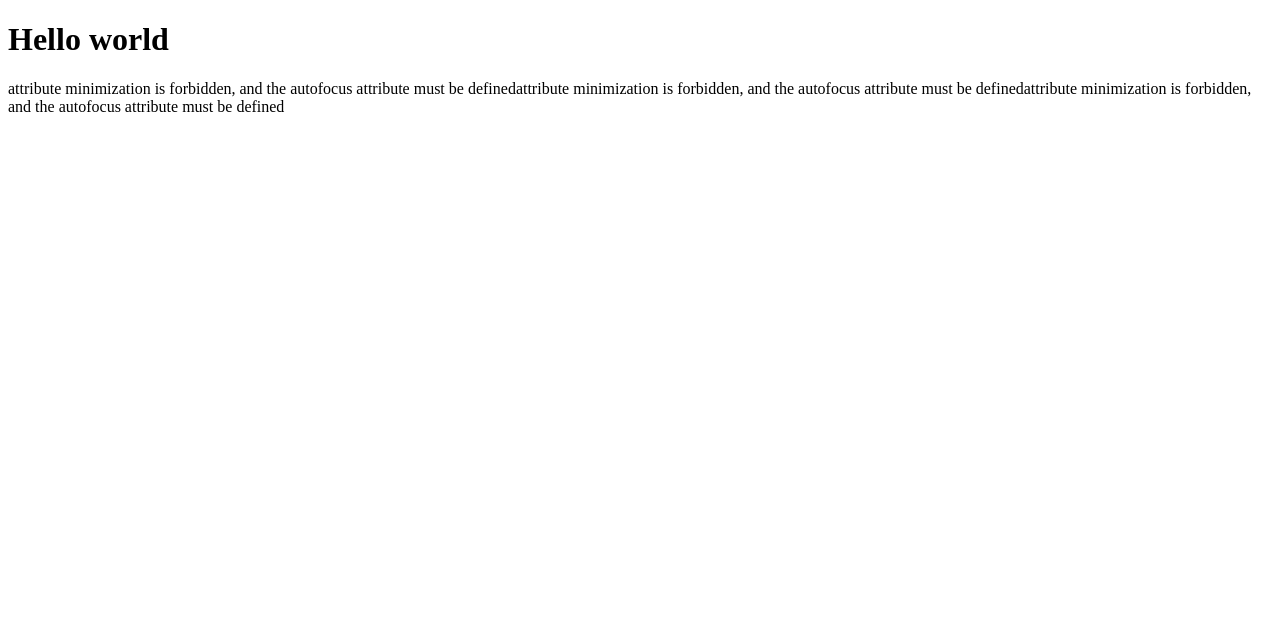
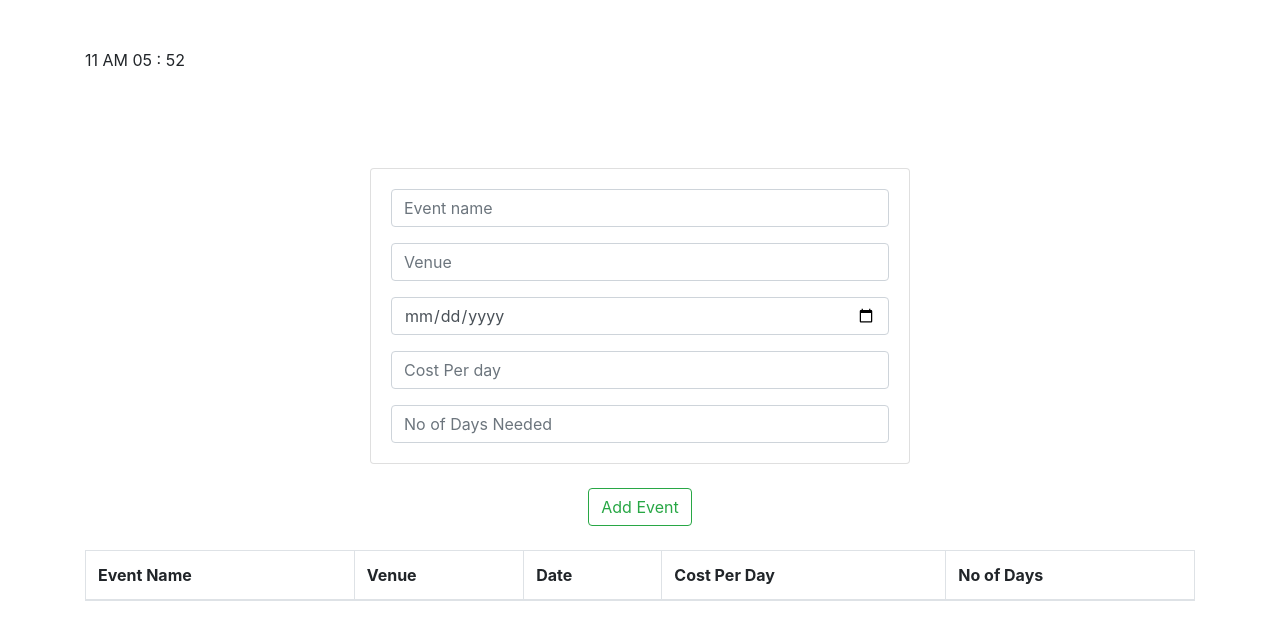
Before and after one commit to pkprabu/Javascript_Practice, a plain HTML site: page index.html in a window 1280 px wide. Drawn offline with nearby package versions, Linux system fonts and the light colour scheme.

Commit message:
Added currentDaytime function

```diff
--- a/index.html
+++ b/index.html
@@ -1,17 +1,106 @@
 <!DOCTYPE html>
 <html lang="en">
+
 <head>
+    <title>Document</title>
     <meta charset="UTF-8">
     <meta name="viewport" content="width=device-width, initial-scale=1.0">
     <meta http-equiv="X-UA-Compatible" content="ie=edge">
-    <title>Document</title>
-    <style>#para {margin-bottom: -20px;}</style>
+    <link rel="stylesheet" href="https://maxcdn.bootstrapcdn.com/bootstrap/4.4.1/css/bootstrap.min.css">
+    <script src="https://ajax.googleapis.com/ajax/libs/jquery/3.4.1/jquery.min.js"></script>
+    <script src="https://cdnjs.cloudflare.com/ajax/libs/popper.js/1.16.0/umd/popper.min.js"></script>
+    <script src="https://maxcdn.bootstrapcdn.com/bootstrap/4.4.1/js/bootstrap.min.js"></script>
+    <style>
+        .disabled-btn-tooltip {
+            display: inline-block;
+        }
+
+        .disabled-btn-tooltip [disabled] {
+            pointer-events: none;
+        }
+    </style>
 </head>
+
 <body>
-    <h1>Hello world</h1>
-    <p id="para">attribute minimization is <span style="margin-top: 20px; margin-bottom: 30px;">forbidden</span>, and the autofocus attribute must be definedattribute minimization is forbidden, and the autofocus attribute must be definedattribute minimization is forbidden, and the autofocus attribute must be defined</p>
-    <!-- <p>attribute minimization is <span style="margin-top: 20px; margin-bottom: 30px;">forbidden</span>, and the autofocus attribute must be definedattribute minimization is forbidden, and the autofocus attribute must be definedattribute minimization is forbidden, and the autofocus attribute must be defined</p> -->
-    <ul id="ul"></ul>
+    <div class="container mb-5">
+        <div id="dayTime" class="mt-5 mb-5"></div>
+        <div class="row">
+            <div class="col-sm-6 offset-sm-3">
+                <div class="card mt-5">
+                    <div class="card-body">
+                        <form id="form">
+                            <div class="row">
+                                <div class="col-sm-12">
+                                    <div class="form-group">
+                                        <input type="text" class="form-control" id="event-name"
+                                            placeholder="Event name">
+                                    </div>
+                                </div>
+                                <div class="col-sm-12">
+                                    <div class="form-group">
+                                        <input type="text" class="form-control" id="venue" placeholder="Venue">
+                                    </div>
+                                </div>
+                                <div class="col-sm-12">
+                                    <div class="form-group">
+                                        <input type="date" class="form-control" id="date" placeholder="Date">
+                                    </div>
+                                </div>
+                                <div class="col-sm-12">
+                                    <div class="form-group">
+                                        <input type="text" class="form-control" id="cost-per-day"
+                                            placeholder="Cost Per day">
+                                    </div>
+                                </div>
+                                <div class="col-sm-12">
+                                    <div class="form-group mb-0">
+                                        <input type="text" class="form-control" id="no-of-days"
+                                            placeholder="No of Days Needed">
+                                    </div>
+                                </div>
+                            </div>
+                        </form>
+                    </div>
+                </div>
+            </div>
+        </div>
+        <div class="row mt-4">
+            <div class="col-sm-12">
+                <div class="text-center">
+                    <span class="disabled-btn-tooltip"><button onclick="create()" id="add-event-btn" type="button"
+                            class="btn btn-outline-success">Add
+                            Event</button></span>
+                </div>
+            </div>
+        </div>
+        <div class="row mt-4">
+            <div class="col-sm-12">
+                <div id="event-tbl">
+                    <table class="table table-bordered">
+                        <thead>
+                            <tr>
+                                <th>Event Name</th>
+                                <th>Venue</th>
+                                <th>Date</th>
+                                <th>Cost Per Day</th>
+                                <th>No of Days</th>
+                            </tr>
+                        </thead>
+                        <tbody id="tbody">
+                        </tbody>
+                    </table>
+                </div>
+            </div>
+        </div>
+        <div class="options"></div>
+    </div>
     <script src="js/index.js"></script>
+    <!-- <script>
+        let isDisabled = $("button").prop('disabled');
+        if (isDisabled) {
+            $('.disabled-btn-tooltip').tooltip({ title: "Disabled", placement: "top" });
+        }
+    </script> -->
 </body>
+
 </html>
--- a/js/index.js
+++ b/js/index.js
@@ -1,68 +1,55 @@
-// function Shape(color) {
-//     this.color = color;
-// }
-// Shape.prototype.duplicate = function() {
-//     console.log("This is duplicate prototype");
-// }
-
-// function Circle(radius, color) {
-//     Shape.call(this, color);
-//     this.radius = radius;
-// }
-// Circle.prototype = Object.create(Shape.prototype);
-// Circle.prototype.constructor = Circle;
-
-// Circle.prototype.draw = function() {
-//     console.log("This is draw prototype function");
-// }
-
-// const circle = new Circle(10, 'red');
-// const shape = new Shape("Red");
-function extend(Child, Parent) {
-    Child.prototype = Object.create(Parent.prototype);
-    Child.prototype.constructor = Child;
-}
-function Head(eyes, ears) {
-    this.eyes = eyes;
-    this.ears = ears;
+function create() {
+    let values = document.getElementById('form').elements;
+    let formValues = [];
+    for (let val of values) {
+        if (val.value == '') {
+            alert('Please fill all the fields.');
+            return;
+        }
+        formValues.push(val.value);
+    }
+    document.getElementById('event-name').value = '';
+    document.getElementById('venue').value = '';
+    document.getElementById('date').value = '';
+    document.getElementById('cost-per-day').value = '';
+    document.getElementById('no-of-days').value = '';
+    console.log(formValues);
+    let tbody = document.getElementById('tbody');
+    let tr = document.createElement('tr');
+    for (let i = 0; i < formValues.length; i++) {
+        let cell = tr.insertCell(i);
+        cell.innerHTML = formValues[i];
+    }
+    tbody.append(tr);
 }
 
-Head.prototype.brain = function() {
-    console.log("This is brain");
-}
+setInterval(function () {
+    // Sample Output : Today is : Tuesday.
+    // Current time is : 10 PM : 30 : 38
 
-extend(Body, Head);
+    const today = new Date();
+    let hours = today.getHours();
+    let minutes = today.getMinutes();
+    if (minutes < 10) {
+        minutes = '0' + minutes;
+    }
+    let seconds = today.getSeconds();
+    if (seconds < 10) {
+        seconds = '0' + seconds;
+    }
+    const prepand = (hours >= 12) ? 'PM' : 'AM';
+    hours = (hours > 12) ? hours - 12 : hours;
+    if (hours === 0) {
+        hours = 12;
+    }
+    document.getElementById("dayTime").innerHTML = hours + ' ' + prepand + ' ' + minutes + ' : ' + seconds;
+    // document.getElementById("dayTime").innerHTML = today;
+}, 1000);
 
-function Body(eyes, ears, chest, hands) {
-    Head.call(this, eyes, ears);
-    this.chest = chest;
-    this.hands = hands;
-}
-
-function Legs(val, eyes, ears) {
-    Head.call(this, eyes, ears);
-    this.val = val;
-}
-extend(Legs, Head);
-
-const head = new Head(2, 2);
-const body = new Body(2, 2, 1, 2);
-const leg = new Legs(2, 2, 2);
-
-const arr = [1, 2, 3, 4];
-// let sumOfUsingArrow = arr.reduce((accu, value) => accu + value, 0);
-// console.log(sumOfUsingArrow(arr));
-// const sum = (acc, val) => acc + val;
-// var sumOfUsingArrow = arr.reduce(sum, 0);
-// console.log(sumOfUsingArrow);
-
-const empty = [1, 2, 3, 4,,,,,,,, 5, 7, 8,,,,];
-const value = empty.filter((val) => {
-    return val >= 0;
-});
-console.log(value);
-
-
-(function name() {
-    console.log("Pkprabu");
-})();
+setInterval(function(){
+    const valitity = new Date('Jan 5, 2021 15:37:25');
+    let hours = valitity.getHours();
+    let minutes = valitity.getMinutes();
+    let seconds = valitity.getSeconds();
+    console.log(hours + ' ' + minutes + ' ' + seconds);
+}, 1000);
```
